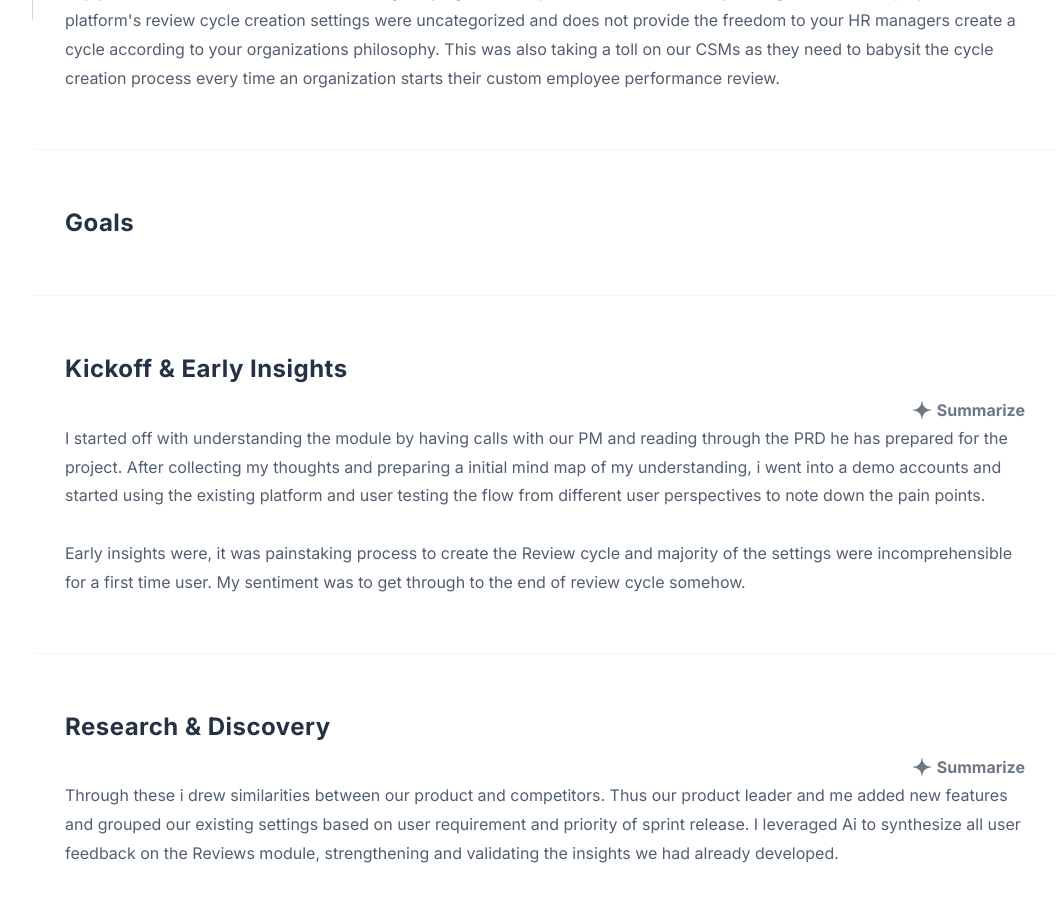
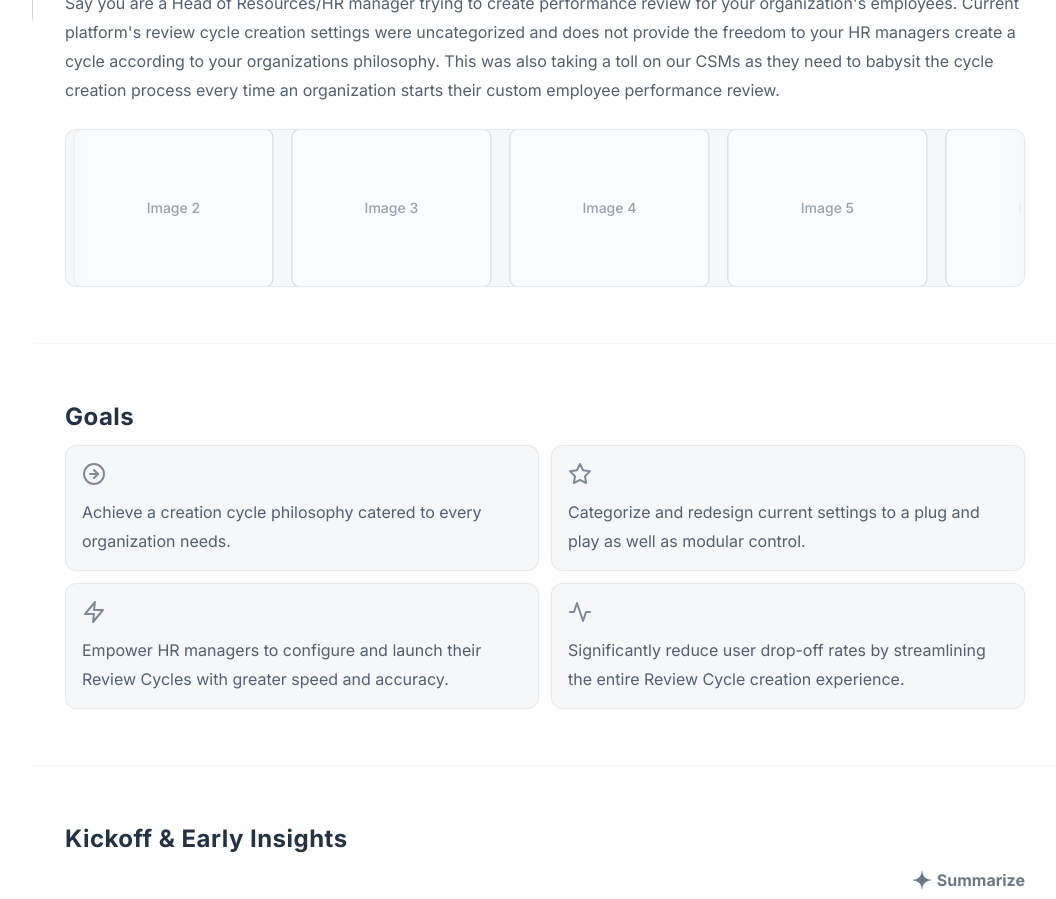
Before and after one commit to omgsumbody/port, a Next.js app: page /review-settings in a window 1280 px wide. Shown: the part 780-1679 px from the top of the page, without its empty margins (223-1279 px from the left). Built offline with nearby package versions, Linux system fonts and the light colour scheme.

Commit message:
Refine Image Ticker and Review Settings

```diff
--- a/src/app/globals.css
+++ b/src/app/globals.css
@@ -14,6 +14,16 @@
   --color-grey-10: #D2D5D9;
   --color-grey-00: #DADCDE;
   --shadow-s: 0 2px 8px 0 rgba(0, 0, 0, 0.08);
+
+  --animate-ticker: scroll 40s linear infinite;
+  @keyframes scroll {
+    0% { transform: translateX(0); }
+    100% { transform: translateX(calc(-50% - 9px)); }
+  }
+}
+
+.pause-hover:hover {
+  animation-play-state: paused;
 }
 
 .hover-center-card {
--- a/src/app/review-settings/page.tsx
+++ b/src/app/review-settings/page.tsx
@@ -3,6 +3,7 @@
 import Link from 'next/link';
 import { NavItem } from '@/components/LeftNavbar';
 import SmartTextBlock from '@/components/SmartTextBlock';
+import ImageTicker from '@/components/ImageTicker';
 import React, { useEffect, useState, useRef } from 'react';
 
 const SECTIONS = [
@@ -169,10 +170,41 @@ export default function ReviewSettings() {
                                 </h2>
                             )}
                         {section === 'The Challenge' && (
-                            <SmartTextBlock
-                                originalText={`Say you are a Head of Resources/HR manager trying to create performance review for your organization's employees. Current platform's review cycle creation settings were uncategorized and does not provide the freedom to your HR managers create a cycle according to your organizations philosophy. This was also taking a toll on our CSMs as they need to babysit the cycle creation process every time an organization starts their custom employee performance review.`}
-                                summaryText={`The platform's rigid review settings limited HR managers and burdened our CSMs with babysitting custom performance reviews.`}
-                            />
+                            <div className="flex flex-col gap-[24px] w-full mt-[12px]">
+                                <SmartTextBlock
+                                    originalText={`Say you are a Head of Resources/HR manager trying to create performance review for your organization's employees. Current platform's review cycle creation settings were uncategorized and does not provide the freedom to your HR managers create a cycle according to your organizations philosophy. This was also taking a toll on our CSMs as they need to babysit the cycle creation process every time an organization starts their custom employee performance review.`}
+                                    summaryText={`The platform's rigid review settings limited HR managers and burdened our CSMs with babysitting custom performance reviews.`}
+                                />
+                                <ImageTicker />
+                            </div>
+                        )}
+                        {section === 'Goals' && (
+                            <div className="grid grid-cols-2 gap-[12px] w-full max-w-[960px]">
+                                <div className="flex flex-col h-[126px] p-[16px] justify-start items-start gap-[12px] rounded-[12px] bg-[#f5f7f9] border border-[#D9DCDE]/50 shadow-[0px_0px_2px_0px_rgba(217,220,222,0.4)] overflow-hidden">
+                                    <div className="w-[24px] h-[24px] text-grey-50 shrink-0">
+                                        <svg width="24" height="24" viewBox="0 0 24 24" fill="none" stroke="currentColor" strokeWidth="2" strokeLinecap="round" strokeLinejoin="round"><circle cx="12" cy="12" r="10"></circle><polyline points="12 16 16 12 12 8"></polyline><line x1="8" y1="12" x2="16" y2="12"></line></svg>
+                                    </div>
+                                    <p className="text-body-r">Achieve a creation cycle philosophy catered to every organization needs.</p>
+                                </div>
+                                <div className="flex flex-col h-[126px] p-[16px] justify-start items-start gap-[12px] rounded-[12px] bg-[#f5f7f9] border border-[#D9DCDE]/50 shadow-[0px_0px_2px_0px_rgba(217,220,222,0.4)] overflow-hidden">
+                                    <div className="w-[24px] h-[24px] text-grey-50 shrink-0">
+                                        <svg width="24" height="24" viewBox="0 0 24 24" fill="none" stroke="currentColor" strokeWidth="2" strokeLinecap="round" strokeLinejoin="round"><polygon points="12 2 15.09 8.26 22 9.27 17 14.14 18.18 21.02 12 17.77 5.82 21.02 7 14.14 2 9.27 8.91 8.26 12 2"></polygon></svg>
+                                    </div>
+                                    <p className="text-body-r">Categorize and redesign current settings to a plug and play as well as modular control.</p>
+                                </div>
+                                <div className="flex flex-col h-[126px] p-[16px] justify-start items-start gap-[12px] rounded-[12px] bg-[#f5f7f9] border border-[#D9DCDE]/50 shadow-[0px_0px_2px_0px_rgba(217,220,222,0.4)] overflow-hidden">
+                                    <div className="w-[24px] h-[24px] text-grey-50 shrink-0">
+                                        <svg width="24" height="24" viewBox="0 0 24 24" fill="none" stroke="currentColor" strokeWidth="2" strokeLinecap="round" strokeLinejoin="round"><path d="M13 2L3 14h9l-1 8 10-12h-9l1-8z"></path></svg>
+                                    </div>
+                                    <p className="text-body-r">Empower HR managers to configure and launch their Review Cycles with greater speed and accuracy.</p>
+                                </div>
+                                <div className="flex flex-col h-[126px] p-[16px] justify-start items-start gap-[12px] rounded-[12px] bg-[#f5f7f9] border border-[#D9DCDE]/50 shadow-[0px_0px_2px_0px_rgba(217,220,222,0.4)] overflow-hidden">
+                                    <div className="w-[24px] h-[24px] text-grey-50 shrink-0">
+                                        <svg width="24" height="24" viewBox="0 0 24 24" fill="none" stroke="currentColor" strokeWidth="2" strokeLinecap="round" strokeLinejoin="round"><polyline points="22 12 18 12 15 21 9 3 6 12 2 12"></polyline></svg>
+                                    </div>
+                                    <p className="text-body-r">Significantly reduce user drop-off rates by streamlining the entire Review Cycle creation experience.</p>
+                                </div>
+                            </div>
                         )}
                         {section === 'Kickoff & Early Insights' && (
                             <SmartTextBlock
--- /dev/null
+++ b/src/components/ImageTicker.tsx
@@ -0,0 +1,43 @@
+import React from 'react';
+import Image from 'next/image';
+
+const ImageTicker: React.FC = () => {
+    // 6 placeholder images as requested
+    const placeholderImages = [
+        { id: 1, src: '/placeholder.png', alt: 'Placeholder 1' },
+        { id: 2, src: '/placeholder.png', alt: 'Placeholder 2' },
+        { id: 3, src: '/placeholder.png', alt: 'Placeholder 3' },
+        { id: 4, src: '/placeholder.png', alt: 'Placeholder 4' },
+        { id: 5, src: '/placeholder.png', alt: 'Placeholder 5' },
+        { id: 6, src: '/placeholder.png', alt: 'Placeholder 6' },
+    ];
+
+    // Duplicate the array of images inside the scrolling track so the infinite loop is seamless.
+    const scrollingImages = [...placeholderImages, ...placeholderImages];
+
+    return (
+        <div className="w-full max-w-[960px] h-[158px] rounded-[12px] bg-[#f5f7f9] overflow-hidden border border-[#D9DCDE]/50 shadow-[0px_0px_2px_0px_rgba(217,220,222,0.4)] relative flex items-center group/ticker">
+
+            {/* Left Edge Fade */}
+            <div className="absolute left-0 top-0 bottom-0 w-[24px] bg-gradient-to-r from-[#f5f7f9] to-transparent z-10 pointer-events-none"></div>
+
+            {/* Right Edge Fade */}
+            <div className="absolute right-0 top-0 bottom-0 w-[24px] bg-gradient-to-l from-[#f5f7f9] to-transparent z-10 pointer-events-none"></div>
+
+            {/* Scrolling Track */}
+            <div className="flex animate-ticker min-w-max gap-[18px] group-[&:hover]:[animation-play-state:paused] pause-hover">
+                {scrollingImages.map((img, index) => (
+                    <div
+                        key={`${img.id}-${index}`}
+                        className="h-[158px] shrink-0 flex items-center justify-center p-4 bg-white/50 border border-grey-10 rounded-lg w-[200px]"
+                    >
+                        <div className="text-grey-40 font-inter text-sm font-medium">Image {img.id}</div>
+                    </div>
+                ))}
+            </div>
+
+        </div>
+    );
+};
+
+export default ImageTicker;
```
